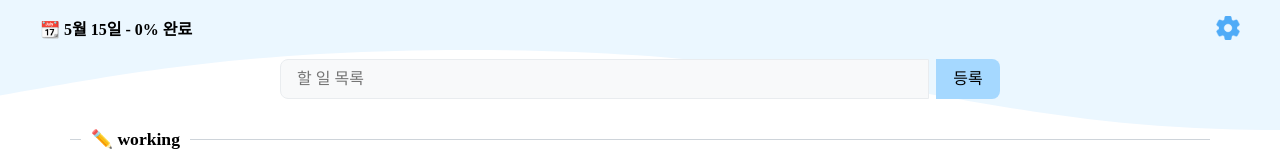
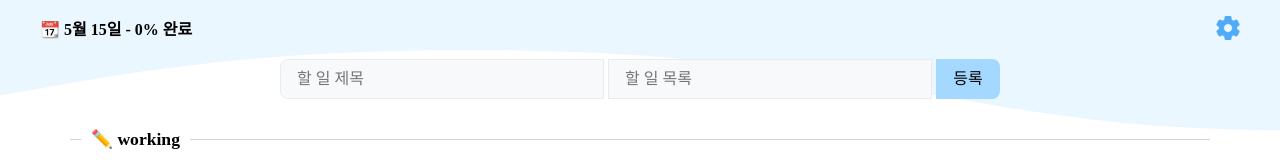
Before and after one commit to 2hanbyeol1/todo-todo, a React (Vite) app: page / in a window 1280 px wide. Shown: the top 160 px of the page. Built offline with nearby package versions, Linux system fonts and the light colour scheme; a web font is replaced by a local one.

Commit message:
feat: 투두 제목 추가

```diff
--- a/src/App.css
+++ b/src/App.css
@@ -36,20 +36,15 @@
   display: flex;
   justify-content: space-between;
   width: 60%;
-  height: 2.5rem;
   margin: 0 auto;
 }
-.app .todo-input,
+.app .todo-form .input,
 .app .todo-submit-btn {
-  height: 100%;
+  height: 2.5rem;
 }
-.app .todo-input {
-  width: calc(99% - 4rem);
-  padding: 0 1rem;
-  box-sizing: border-box;
-  border-radius: 0.5rem 0 0 0.5rem;
-  border: 1.5px solid var(--gray-2);
-  background-color: var(--gray-1);
+
+.app .todo-form .input {
+  width: calc(49.5% - 2rem);
 }
 .app .todo-submit-btn {
   width: 4rem;
--- a/src/App.jsx
+++ b/src/App.jsx
@@ -2,6 +2,7 @@ import { useRef, useState } from "react";
 import "./App.css";
 import WaveAudio from "./assets/audio/wave.mp3";
 import SettingImage from "./assets/img/settings.png";
+import Input from "./components/input/Input";
 import Modal from "./components/modal/Modal";
 import Todo from "./components/todo/Todo";
 import Wave from "./components/wave/Wave";
@@ -17,11 +18,17 @@ const App = () => {
   // todo
   const addTodo = (e) => {
     e.preventDefault();
+    const title = e.target.title.value;
     const content = e.target.content.value;
-    if (!content) return;
+    if (!title || !content) return;
     const id = todos.length > 0 ? todos[todos.length - 1].id + 1 : 0;
-    setTodos([...todos, { id: id, content: content, isDone: false }]);
+    setTodos([
+      ...todos,
+      { id: id, title: title, content: content, isDone: false },
+    ]);
+    e.target.title.value = "";
     e.target.content.value = "";
+    e.target.title.focus();
   };
   const toggleTodo = (id) => {
     const newTodos = todos.map((todo) => ({
@@ -72,11 +79,8 @@ const App = () => {
         </div>
         {/* input form */}
         <form className="todo-form" onSubmit={addTodo}>
-          <input
-            className="todo-input"
-            name="content"
-            placeholder="할 일 목록"
-          />
+          <Input borderRadius="left" name="title" placeholder="할 일 제목" />
+          <Input name="content" placeholder="할 일 목록" />
           <button className="todo-submit-btn">등록</button>
         </form>
       </header>
--- /dev/null
+++ b/src/components/input/Input.css
@@ -0,0 +1,10 @@
+.input {
+  padding: 0 1rem;
+  box-sizing: border-box;
+  border: 1.5px solid var(--gray-2);
+  background-color: var(--gray-1);
+}
+
+.input.left {
+  border-radius: 0.5rem 0 0 0.5rem;
+}
--- /dev/null
+++ b/src/components/input/Input.jsx
@@ -0,0 +1,14 @@
+import "./Input.css";
+
+// borderRadius: all, left, right, top, bottom, none
+const Input = ({ name, borderRadius = "none", placeholder }) => {
+  return (
+    <input
+      className={`input ${borderRadius}`}
+      name={name}
+      placeholder={placeholder}
+    />
+  );
+};
+
+export default Input;
--- a/src/components/todo/Todo.css
+++ b/src/components/todo/Todo.css
@@ -2,7 +2,7 @@
 .todo-container {
   display: flex;
   align-items: center;
-  gap: 0.5rem;
+  gap: 1.5rem;
 }
 
 .todo-container .check-btn {
@@ -10,27 +10,25 @@
 }
 
 .todo-container .check-btn + label {
+  display: flex;
+  gap: 1rem;
+  align-items: center;
   cursor: pointer;
 }
 
-.todo-container .check-btn + label > span {
-  vertical-align: middle;
-  padding-left: 0.5rem;
-}
-
-/* label:before에 체크하기 전 상태 CSS */
-.todo-container .check-btn + label:before {
+/* 체크 전 */
+.todo-container .check-btn + label .check {
   content: "";
   display: inline-block;
-  width: 0.8rem;
-  height: 0.8rem;
+  width: 1.1rem;
+  height: 1.1rem;
   border: 1.5px solid var(--main-3);
   border-radius: 50%;
   vertical-align: middle;
 }
 
-/* label:before에 체크 된 상태 CSS */
-.todo-container .check-btn:checked + label:before {
+/* 체크 후 */
+.todo-container .check-btn:checked + label .check {
   content: "";
   background-color: var(--main-3);
   border-color: var(--main-3);
@@ -40,7 +38,25 @@
   background-position: 50%;
 }
 
+.todo-container .todo-info {
+  display: flex;
+  flex-direction: column;
+  gap: 0.3rem;
+}
+
+.todo-container .title {
+  width: fit-content;
+  font-weight: bold;
+  color: var(--gray-5);
+  background-color: var(--main-2);
+  padding: 0.3rem 0.5rem;
+  border-radius: 0.3rem;
+}
+
+.todo-container .content {
+}
+
 .todo-container .del-btn {
-  width: 0.6rem;
+  width: 1rem;
   filter: var(--main-3-filter);
 }
--- a/src/components/todo/Todo.jsx
+++ b/src/components/todo/Todo.jsx
@@ -12,7 +12,11 @@ const Todo = ({ todo, toggleTodo, deleteTodo, checked }) => {
         checked={checked}
       />
       <label htmlFor={`check-btn-${todo.id}`}>
-        <span className="content">{todo.content}</span>
+        <span className="check"></span>
+        <div className="todo-info">
+          <span className="title">{todo.title}</span>
+          <span className="content">{todo.content}</span>
+        </div>
       </label>
       <button onClick={() => deleteTodo(todo.id)}>
         <img className="del-btn" src={XImage} alt="삭제 버튼 이미지" />
--- a/src/index.css
+++ b/src/index.css
@@ -4,6 +4,7 @@
   --gray-2: #e9ecef;
   --gray-3: #ced4da;
   --gray-4: #868e96;
+  --gray-5: #343a40;
 }
 .dark {
   --gray-4: #e9ecef;
```
